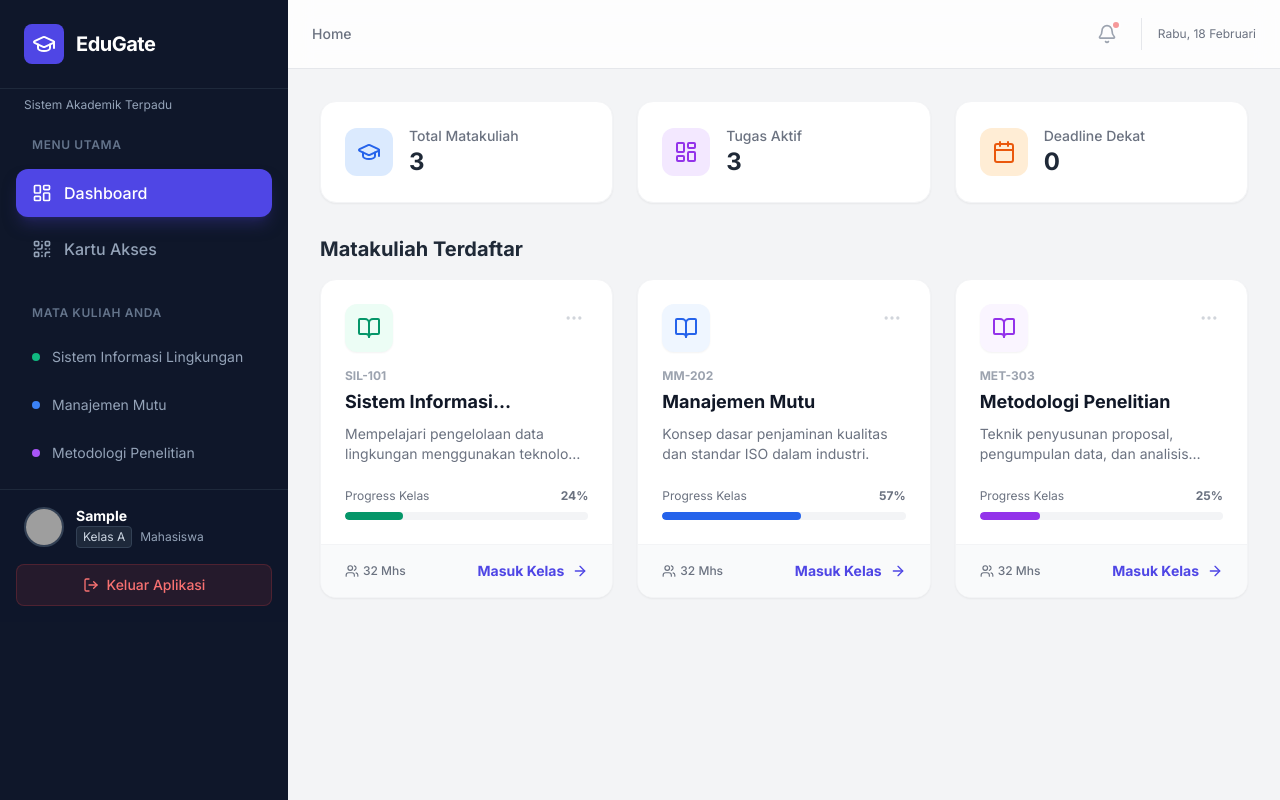
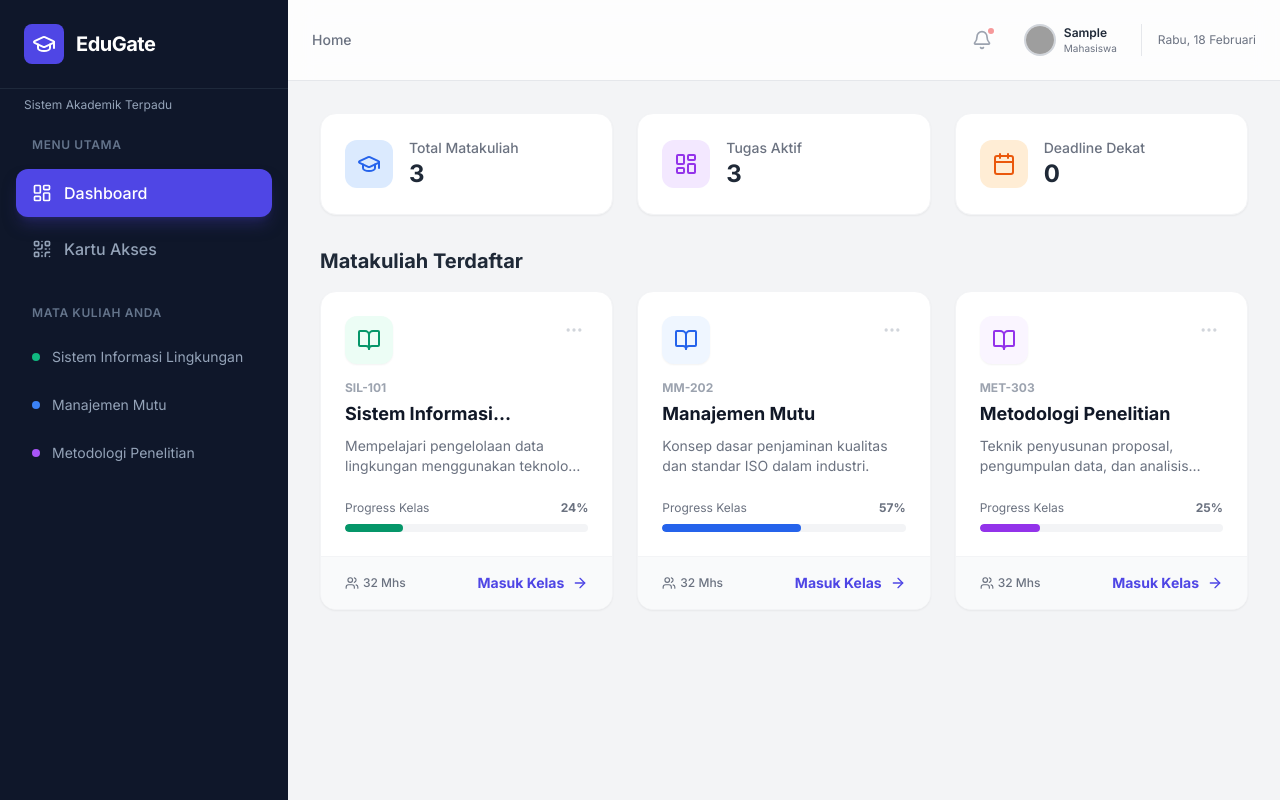
Before and after one commit to uneeddeveloper/edugate, a React (Vite) app: page / in a window 1280 px wide. Both pictures are taken after typing "Sample" into the empty fields and a click on the button "Masuk Portal". Built offline with nearby package versions, Linux system fonts and the light colour scheme; grey boxes are pictures that could not be loaded.

Commit message:
update logout

```diff
--- a/App.tsx
+++ b/App.tsx
@@ -42,6 +42,7 @@
     "assignments",
   );
   const [showMobileMenu, setShowMobileMenu] = useState(false);
+  const [showProfileMenu, setShowProfileMenu] = useState(false);
 
   // State for courses
   const [courses, setCourses] = useState<Course[]>(MOCK_COURSES);
@@ -136,7 +137,7 @@
   const unreadCount = notifications.filter((n) => !n.read).length;
 
   return (
-    <div className="min-h-screen bg-gray-100 flex flex-col md:flex-row font-sans">
+    <div className="min-h-screen bg-gray-100 flex flex-col md:flex-row font-sans md:h-screen md:overflow-hidden">
       {/* Overlay for mobile menu */}
       {showMobileMenu && (
         <div
@@ -147,7 +148,7 @@
 
       {/* Modern Dark Sidebar */}
       <aside
-        className={`fixed md:relative w-full max-w-xs md:max-w-none md:w-72 bg-slate-900 text-white h-screen z-40 transform transition-transform duration-300 ${
+        className={`fixed md:sticky md:top-0 w-full max-w-xs md:max-w-none md:w-72 bg-slate-900 text-white h-screen md:h-screen z-40 transform transition-transform duration-300 flex flex-col ${
           showMobileMenu
             ? "translate-x-0"
             : "-translate-x-full md:translate-x-0"
@@ -171,7 +172,7 @@
           Sistem Akademik Terpadu
         </p>
 
-        <div className="p-4 flex flex-col gap-2 flex-1">
+        <div className="p-4 flex flex-col gap-2 flex-1 overflow-y-auto">
           <div className="text-xs font-semibold text-slate-500 uppercase tracking-wider px-4 mb-2 mt-2">
             Menu Utama
           </div>
@@ -229,46 +230,15 @@
             </button>
           ))}
         </div>
-
-        <div className="p-4 border-t border-slate-800 bg-slate-900/50">
-          <div className="flex items-center gap-3 mb-4 px-2">
-            <img
-              src={user.avatarUrl}
-              className="w-10 h-10 rounded-full border-2 border-slate-700"
-              alt="User"
-            />
-            <div className="overflow-hidden">
-              <p className="text-sm font-bold text-white truncate">
-                {user.name}
-              </p>
-              <div className="flex items-center gap-2 text-xs text-slate-400">
-                {user.role === "student" && user.class && (
-                  <span className="bg-slate-800 text-slate-300 px-1.5 py-0.5 rounded border border-slate-700">
-                    Kelas {user.class}
-                  </span>
-                )}
-                <span className="truncate">
-                  {user.role === "lecturer" ? "Dosen" : "Mahasiswa"}
-                </span>
-              </div>
-            </div>
-          </div>
-          <button
-            onClick={() => {
-              setUser(null);
-              setShowMobileMenu(false);
-            }}
-            className="w-full flex items-center justify-center gap-2 text-red-400 bg-red-500/10 hover:bg-red-500/20 py-2.5 rounded-lg text-sm font-medium transition-colors border border-red-500/20"
-          >
-            <LogOut size={16} /> Keluar Aplikasi
-          </button>
-        </div>
       </aside>
 
       {/* Main Content */}
-      <main className="flex-1 overflow-y-auto relative">
+      <main
+        className="flex-1 overflow-y-auto relative md:h-screen"
+        onClick={() => setShowProfileMenu(false)}
+      >
         {/* Top Navbar Mobile/Tablet */}
-        <header className="sticky top-0 z-10 bg-white/80 backdrop-blur-md border-b border-gray-200 px-4 md:px-6 py-4 flex items-center justify-between md:justify-end gap-4 md:gap-0">
+        <header className="sticky top-0 z-10 bg-white/80 backdrop-blur-md border-b border-gray-200 px-4 md:px-6 py-4 flex items-center justify-between md:justify-end gap-4 md:gap-0\">
           {/* Hamburger Button and Breadcrumb */}
           <div className="flex items-center gap-4 flex-1">
             <button
@@ -302,7 +272,11 @@
             {/* Notification Dropdown Container */}
             <div className="relative">
               <button
-                onClick={() => setShowNotifications(!showNotifications)}
+                onClick={(e) => {
+                  e.stopPropagation();
+                  setShowNotifications(!showNotifications);
+                  setShowProfileMenu(false);
+                }}
                 className="relative p-2 text-gray-400 hover:text-gray-600 hover:bg-gray-100 rounded-full transition-all"
               >
                 <Bell size={20} />
@@ -311,9 +285,12 @@
                 )}
               </button>
 
-              {/* Dropdown Menu */}
+              {/* Notification Dropdown Menu */}
               {showNotifications && (
-                <div className="absolute right-0 mt-3 w-80 bg-white rounded-2xl shadow-2xl border border-gray-100 overflow-hidden z-50 animate-in fade-in zoom-in duration-200 origin-top-right">
+                <div
+                  className="absolute right-0 mt-3 w-80 bg-white rounded-2xl shadow-2xl border border-gray-100 overflow-hidden z-50 animate-in fade-in zoom-in duration-200 origin-top-right"
+                  onClick={(e) => e.stopPropagation()}
+                >
                   <div className="p-4 border-b border-gray-100 flex justify-between items-center bg-gray-50/50">
                     <h3 className="font-bold text-gray-800 text-sm">
                       Notifikasi
@@ -346,7 +323,6 @@
                           key={notif.id}
                           className={`p-4 border-b border-gray-50 hover:bg-gray-50 transition-colors cursor-pointer ${notif.read ? "opacity-60" : "bg-blue-50/30"}`}
                           onClick={() => {
-                            // Mark specific one as read
                             setNotifications((prev) =>
                               prev.map((n) =>
                                 n.id === notif.id ? { ...n, read: true } : n,
@@ -384,6 +360,73 @@
                       ))
                     )}
                   </div>
+                </div>
+              )}
+            </div>
+
+            {/* User Profile Dropdown */}
+            <div className="relative">
+              <button
+                onClick={(e) => {
+                  e.stopPropagation();
+                  setShowProfileMenu(!showProfileMenu);
+                }}
+                className="flex items-center gap-2 px-2 py-2 hover:bg-gray-100 rounded-lg transition-colors"
+              >
+                <img
+                  src={user.avatarUrl}
+                  className="w-8 h-8 rounded-full border-2 border-gray-300"
+                  alt={user.name}
+                />
+                <div className="text-left hidden md:block">
+                  <p className="text-xs font-semibold text-gray-800 truncate max-w-[100px]">
+                    {user.name}
+                  </p>
+                  <p className="text-[10px] text-gray-500">
+                    {user.role === "lecturer" ? "Dosen" : "Mahasiswa"}
+                  </p>
+                </div>
+              </button>
+
+              {/* Profile Dropdown Menu */}
+              {showProfileMenu && (
+                <div
+                  className="absolute right-0 mt-3 w-56 bg-white rounded-2xl shadow-2xl border border-gray-100 overflow-hidden z-50 animate-in fade-in zoom-in duration-200 origin-top-right"
+                  onClick={(e) => e.stopPropagation()}
+                >
+                  <div className="p-4 border-b border-gray-100 bg-gray-50/50">
+                    <div className="flex items-center gap-3 mb-3">
+                      <img
+                        src={user.avatarUrl}
+                        className="w-10 h-10 rounded-full border-2 border-gray-300"
+                        alt={user.name}
+                      />
+                      <div>
+                        <p className="text-sm font-bold text-gray-800">
+                          {user.name}
+                        </p>
+                        <p className="text-xs text-gray-500">
+                          {user.role === "lecturer" ? "Dosen" : "Mahasiswa"}
+                        </p>
+                        {user.role === "student" && user.class && (
+                          <p className="text-xs text-gray-500">
+                            Kelas {user.class}
+                          </p>
+                        )}
+                      </div>
+                    </div>
+                  </div>
+                  <button
+                    onClick={() => {
+                      setUser(null);
+                      setShowProfileMenu(false);
+                      setShowMobileMenu(false);
+                    }}
+                    className="w-full flex items-center gap-3 px-4 py-3 text-red-600 hover:bg-red-50 transition-colors border-t border-gray-100 font-medium text-sm"
+                  >
+                    <LogOut size={18} />
+                    Keluar Aplikasi
+                  </button>
                 </div>
               )}
             </div>
```
